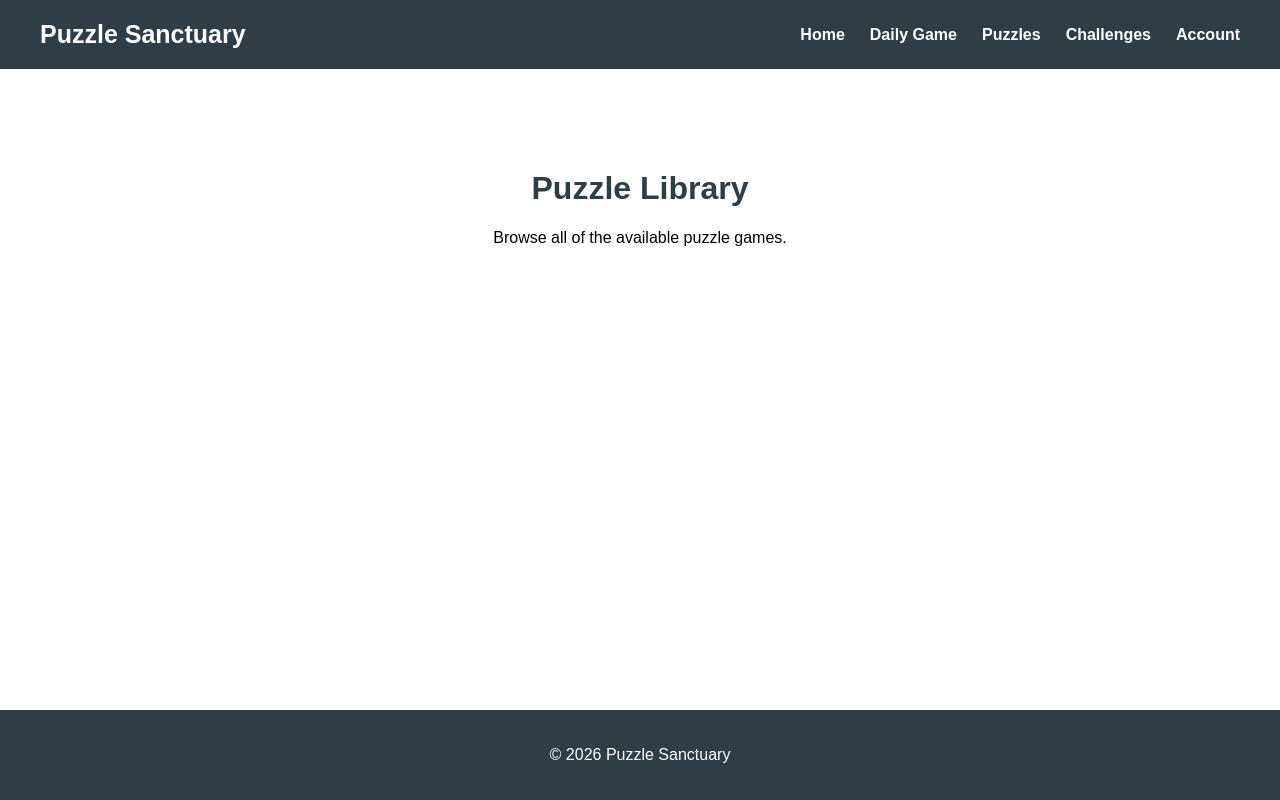
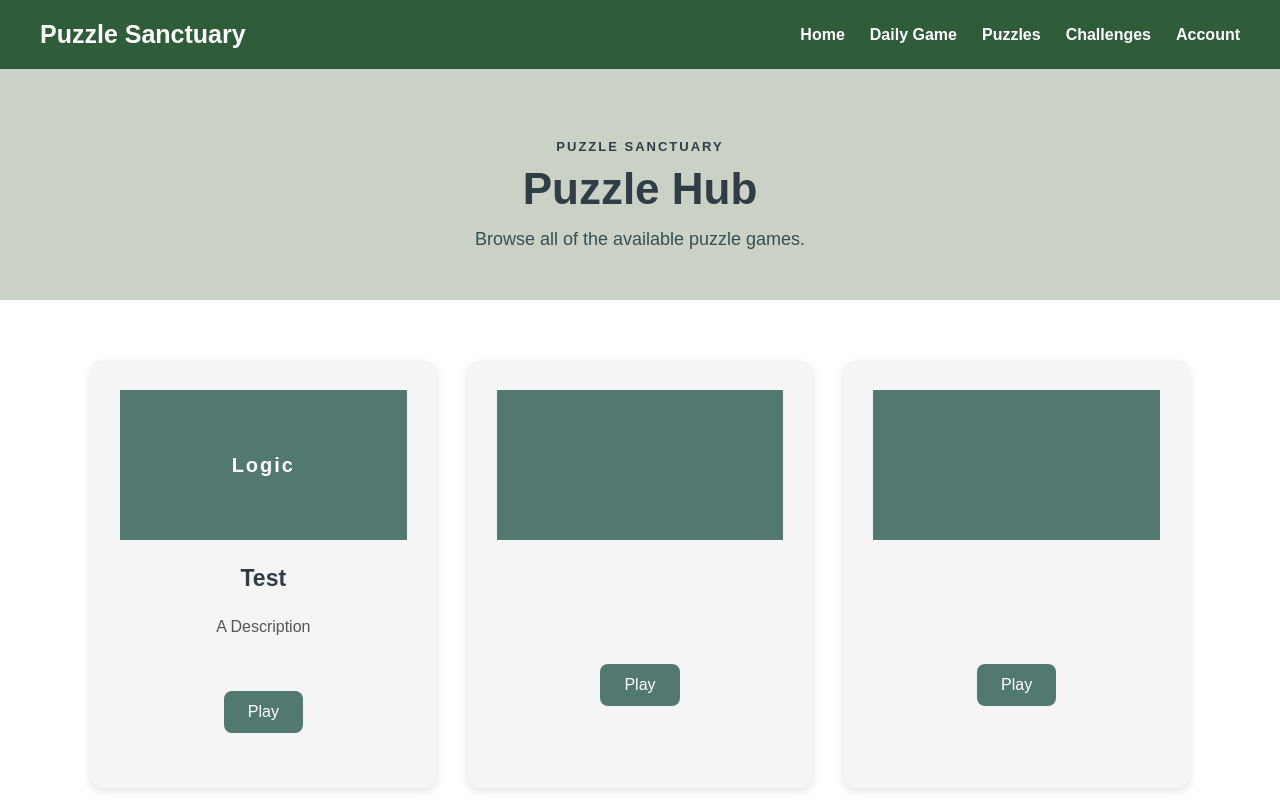
Before and after one commit to DSI64/Puzzle-Sanctuary, a React (Vite) app in the folder Frontend/: page /puzzles in a window 1280 px wide. Shown: the top 800 px of the page. Built offline with nearby package versions, Linux system fonts and the light colour scheme.

Commit message:
Changes to Home Page

```diff
--- a/Frontend/src/App.css
+++ b/Frontend/src/App.css
@@ -23,7 +23,7 @@
   justify-content: space-between;
   align-items: center;
   padding: 20px 40px;
-  background: var(--primary);
+  background: #2f5d3a;
   color: white;
 }
 
@@ -47,7 +47,7 @@
 }
 
 .navbar nav a:hover {
-  color: var(--light);
+  color: #4ade80;
 }
 
 /* Hero */
--- /dev/null
+++ b/Frontend/src/components/PuzzleCard.jsx
@@ -0,0 +1,18 @@
+// Component that shows the games on the Puzzle page
+function PuzzleCard ({name, description, type}) {
+    return (
+        <div className="puzzle-card">
+            <div className="puzzle-card-image">
+                <span>{type}</span>
+            </div>
+
+            <div className="puzzle-card-content">
+                <h3>{name}</h3>
+                <p>{description}</p>
+                <button>Play</button>
+            </div>
+        </div>
+    );
+}
+
+export default PuzzleCard;
--- /dev/null
+++ b/Frontend/src/pages-css/Home.css
@@ -0,0 +1,167 @@
+.home-page {
+  min-height: 100vh;
+}
+
+/* Hero */
+
+.hero {
+  min-height: 550px;
+  padding: 60px 20px;
+  display: flex;
+  flex-direction: column;
+  align-items: center;
+  justify-content: center;
+  text-align: center;
+
+  background: #f7f4e9;
+  color: #26352a;
+}
+
+.hero-label {
+  margin: 0 0 10px;
+  font-size: 14px;
+  font-weight: bold;
+  letter-spacing: 3px;
+  color: #2f5d3a;
+}
+
+.hero h1 {
+  margin: 0;
+  font-size: 52px;
+  color: #2f5d3a;
+}
+
+.hero-description {
+  max-width: 650px;
+  margin: 20px auto;
+  font-size: 18px;
+  line-height: 1.6;
+  color: #405344;
+}
+
+.hero button {
+  margin-top: 15px;
+  padding: 14px 28px;
+  border: none;
+  border-radius: 8px;
+
+  background: #4ade80;
+  color: #26352a;
+
+  font-size: 16px;
+  font-weight: bold;
+  cursor: pointer;
+
+  transition: transform 0.2s ease;
+}
+
+.hero button:hover {
+  transform: translateY(-3px);
+}
+
+/* Tree */
+/*
+.tree {
+  position: relative;
+  width: 180px;
+  height: 180px;
+  margin-bottom: 25px;
+}
+
+.tree-trunk {
+  position: absolute;
+  bottom: 0;
+  left: 50%;
+  width: 35px;
+  height: 90px;
+
+  transform: translateX(-50%);
+
+  background: #8b5e3c;
+  border-radius: 10px 10px 5px 5px;
+}
+
+.tree-leaves {
+  position: absolute;
+  top: 10px;
+  left: 50%;
+
+  width: 140px;
+  height: 140px;
+
+  transform: translateX(-50%);
+
+  background: #4ade80;
+  border-radius: 50%;
+  box-shadow:
+    -45px 5px 0 #66bb6a,
+    45px 5px 0 #66bb6a,
+    0 30px 0 #3fae63;
+} */
+
+/* Explore Puzzles */
+
+.featured {
+  padding: 60px 40px;
+  background: #dde8d5;
+  text-align: center;
+}
+
+.featured h2 {
+  margin-bottom: 35px;
+  color: #2f5d3a;
+  font-size: 34px;
+}
+
+.puzzle-grid {
+  max-width: 1100px;
+  margin: 0 auto;
+
+  display: grid;
+  grid-template-columns: repeat(3, 1fr);
+  gap: 30px;
+}
+
+.puzzle-card {
+  padding: 30px;
+  border-radius: 14px;
+
+  background: #f7f4e9;
+
+  box-shadow: 0 4px 12px rgba(47, 93, 58, 0.12);
+
+  transition:
+    transform 0.2s ease,
+    box-shadow 0.2s ease;
+}
+
+.puzzle-card:hover {
+  transform: translateY(-5px);
+  box-shadow: 0 8px 20px rgba(47, 93, 58, 0.18);
+}
+
+.puzzle-card h3 {
+  color: #2f5d3a;
+  font-size: 23px;
+}
+
+.puzzle-card p {
+  color: #405344;
+  line-height: 1.5;
+}
+
+/* Mobile */
+
+@media (max-width: 768px) {
+  .hero h1 {
+    font-size: 38px;
+  }
+
+  .puzzle-grid {
+    grid-template-columns: 1fr;
+  }
+
+  .tree {
+    transform: scale(0.85);
+  }
+}
--- /dev/null
+++ b/Frontend/src/pages-css/Puzzles.css
@@ -0,0 +1,108 @@
+.puzzles-page {
+  min-height: 100vh;
+  background: #ffffff;
+}
+
+.puzzles-header {
+  padding: 70px 20px 50px;
+  text-align: center;
+  background: #cad2c5;
+}
+
+.page-label {
+  margin: 0 0 10px;
+  font-size: 13px;
+  font-weight: bold;
+  letter-spacing: 2px;
+  color: #2f3e46;
+}
+
+.puzzles-header h1 {
+  margin: 0;
+  font-size: 44px;
+  color: #2f3e46;
+}
+
+.puzzles-header p:not(.page-label) {
+  margin: 15px auto 0;
+  color: #354f52;
+  font-size: 18px;
+}
+
+.puzzles-list {
+  padding: 60px 40px;
+}
+
+.puzzles-list .puzzle-grid {
+  max-width: 1100px;
+  margin: 0 auto;
+
+  display: grid;
+  grid-template-columns: repeat(3, 1fr);
+  gap: 30px;
+}
+
+/* Puzzle Card */
+
+.puzzle-card {
+  overflow: hidden;
+  background: #f5f5f5;
+  border-radius: 14px;
+
+  box-shadow: 0 4px 10px rgba(0, 0, 0, 0.1);
+
+  transition:
+    transform 0.2s ease,
+    box-shadow 0.2s ease;
+}
+
+.puzzle-card:hover {
+  transform: translateY(-5px);
+  box-shadow: 0 8px 18px rgba(0, 0, 0, 0.15);
+}
+
+.puzzle-card-image {
+  height: 150px;
+
+  display: flex;
+  align-items: center;
+  justify-content: center;
+
+  background: #52796f;
+  color: white;
+}
+
+.puzzle-card-image span {
+  font-size: 20px;
+  font-weight: bold;
+  letter-spacing: 2px;
+}
+
+.puzzle-card-content {
+  padding: 25px;
+  text-align: center;
+}
+
+.puzzle-card-content h3 {
+  margin-top: 0;
+  color: #2f3e46;
+  font-size: 23px;
+}
+
+.puzzle-card-content p {
+  min-height: 50px;
+  color: #555;
+  line-height: 1.5;
+}
+
+.puzzle-card-content button {
+  margin-top: 10px;
+}
+
+/* Mobile */
+
+@media (max-width: 768px) {
+  .puzzles-list .puzzle-grid {
+    grid-template-columns: 1fr;
+  }
+}
--- a/Frontend/src/pages-jsx/Home.jsx
+++ b/Frontend/src/pages-jsx/Home.jsx
@@ -1,12 +1,19 @@
-import "../App.css";
+import "../pages-css/Home.css";
 
 function Home() {
   return (
-    <main>
+    <main className="home-page">
       <section className="hero">
+
+        {/* <div className="tree">
+          <div className="tree-leaves"></div>
+          <div className="tree-trunk"></div>
+        </div> */}
+
         <p className="hero-label">WELCOME TO</p>
         <h1>PUZZLE SANCTUARY</h1>
-        <p>
+
+        <p className="hero-description">
           Relax, challenge yourself, and enjoy a collection of puzzles
           designed for all kinds of players.
         </p>
--- a/Frontend/src/pages-jsx/Puzzles.jsx
+++ b/Frontend/src/pages-jsx/Puzzles.jsx
@@ -1,10 +1,86 @@
+// Puzzle Page of the website; Lists the available games on the website
+import PuzzleCard from "../components/PuzzleCard";
+import "../pages-css/Puzzles.css"
+
 function Puzzles() {
+  const puzzles = [ //Gives the name, desciption, and the type of puzzle game it is
+    {
+      name: "Test",
+      description: "A Description",
+      type: "Logic",
+    },
+    {
+      name: "",
+      description: "",
+      type: "",
+    },
+    {
+      name: "",
+      description: "",
+      type: "",
+    },
+    {
+      name: "",
+      description: "",
+      type: "",
+    },
+    {
+      name: "",
+      description: "",
+      type: "",
+    },
+    {
+      name: "",
+      description: "",
+      type: "",
+    },
+    {
+      name: "",
+      description: "",
+      type: "",
+    },
+    {
+      name: "",
+      description: "",
+      type: "",
+    },
+    {
+      name: "",
+      description: "",
+      type: "",
+    },
+    {
+      name: "",
+      description: "",
+      type: "",
+    },
+    {
+      name: "",
+      description: "",
+      type: "",
+    }
+  ]
+
   return (
-    <main className="page">
-      <h1>Puzzle Library</h1>
-      <p>
-        Browse all of the available puzzle games.
-      </p>
+    <main className="puzzles-page">
+      <section className="puzzles-header">
+      <p className="page-label">PUZZLE SANCTUARY </p>
+      <h1>Puzzle Hub</h1>
+      <p>Browse all of the available puzzle games.</p>
+      </section>
+
+      <section className="puzzles-list">
+        <div className="puzzle-grid">
+          {puzzles.map((puzzle) => (
+            <PuzzleCard //Here, React creates card for each puzzle on website
+                key={puzzle.name}
+                name={puzzle.name}
+                description={puzzle.description}
+                type={puzzle.type}
+            />
+          ))}
+        </div>
+      </section>
     </main>
   );
 }
```
